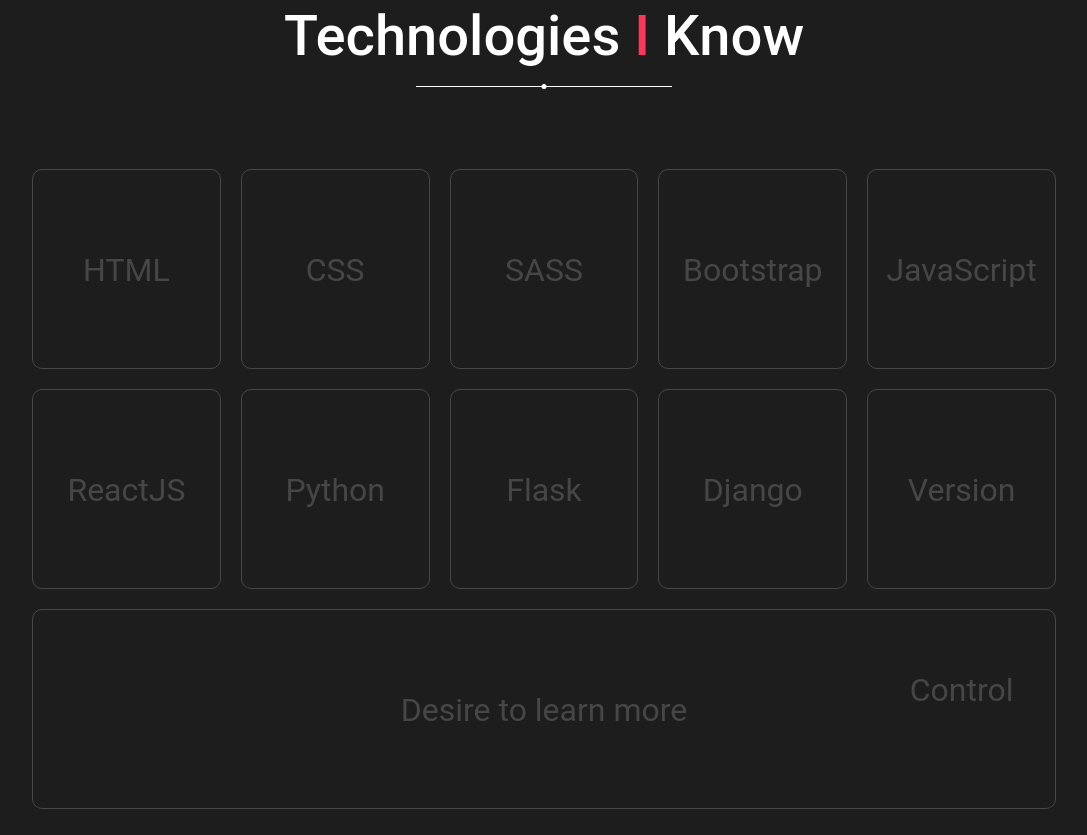
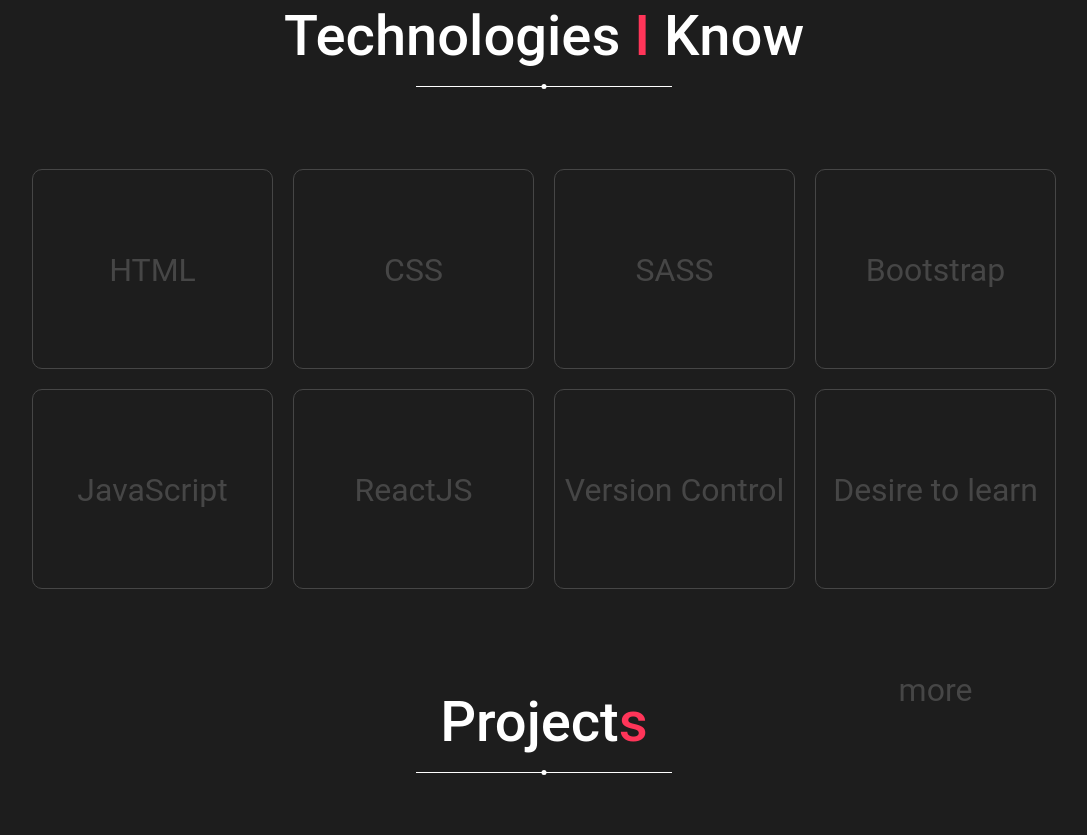
Before and after one commit to softwebdev05/portfolio-website, a website: page index.html in a window 1280 px wide. Shown: the part 1545-2380 px from the top of the page, without its empty margins (96-1183 px from the left). Drawn offline with Linux system fonts and the light colour scheme.

Commit message:
updated skills section

```diff
--- a/index.html
+++ b/index.html
@@ -90,23 +90,11 @@
         <div class="skill-card" style="--bg: #5ed9fb" >
           <p class="skill">ReactJS</p>
       </div></a>
-      <a href="https://www.python.org/" target="_blank">
-        <div class="skill-card" style="--bg: #ffd43b">
-            <p class="skill">Python</p>
-        </div></a>
-        <a href="https://flask.palletsprojects.com/en/2.1.x/" target="_blank">
-          <div class="skill-card" style="--bg: #000000">
-            <p class="skill">Flask</p>
-          </div></a>
-          <a href="https://www.djangoproject.com/" target="_blank">
-            <div class="skill-card" style="--bg: #092e20">
-                <p class="skill">Django</p>
-            </div></a>
       <a href="https://git-scm.com/" target="_blank">
         <div class="skill-card" style="--bg: #f1502f">
             <p class="skill">Version Control</p>
           </div></a>
-        <div class="skill-card large" style="--bg: #333">
+        <div class="skill-card" style="--bg: #333">
             <p class="skill">Desire to learn more</p>
       </div>
     </div>
--- a/style.css
+++ b/style.css
@@ -361,7 +361,7 @@
   position: relative;
   margin-top: 100px;
   display: grid;
-  grid-template-columns: repeat(5, 1fr);
+  grid-template-columns: repeat(4, 1fr);
   grid-gap: 20px;
 }
 
```
